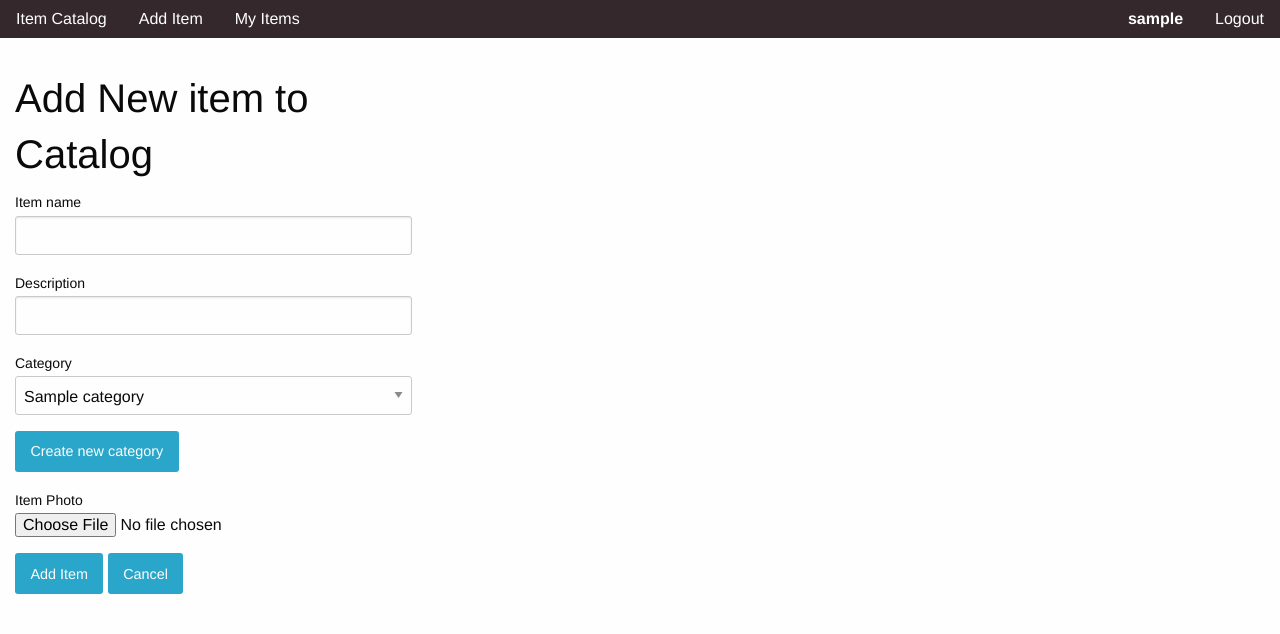
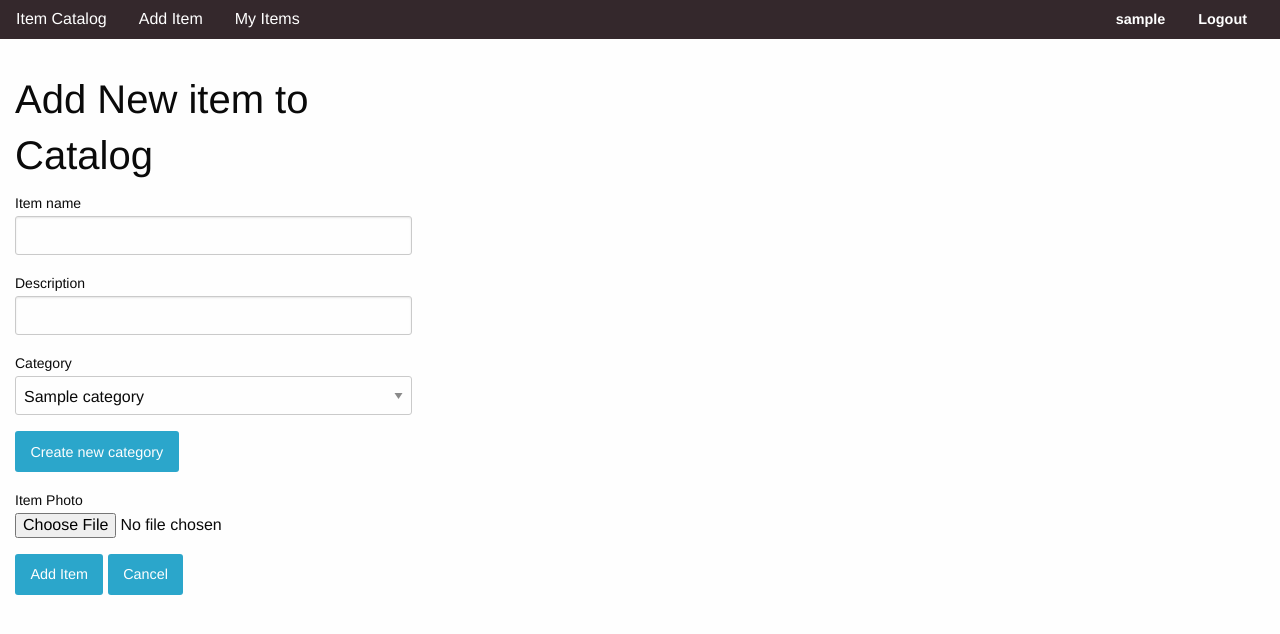
Before and after one commit to tstillwell/catalog_web_app_flask, a Flask app: template templates/additem.html in a window 1280 px wide. Shown: the top 634 px of the page. Run offline with Flask 2, Linux system fonts and the light colour scheme; the visitor is signed in with stand-in values (Sample User, id 1); the template is opened without the code that fills it: most values are stand-ins (such as "Sample title", 1, 10 or a date in 2020); parts of the project's set-up code (start-up, migrations or seed data) failed here and were passed over; some libraries are stand-ins or nearby versions.

Commit message:
Made logout button use a form with csrf protection instead of a link

```diff
--- a/main.py
+++ b/main.py
@@ -424,7 +424,7 @@ def msdisconnect():
     return redirect(logout_url)
 
 
-@app.route('/logout/')
+@app.route('/logout/', methods=['POST'])
 def logout():
     if login_session['auth_provider'] == 'google':
         return redirect(url_for('gdisconnect'))
--- a/static/css/app.css
+++ b/static/css/app.css
@@ -10,6 +10,10 @@
 
 .top-bar ul a {
 	color: #fff;
+	}
+
+.user-name {
+	font-size: 0.9rem;
 	}
 
 .items-pane {
--- a/templates/base.html
+++ b/templates/base.html
@@ -27,8 +27,11 @@
 				<li><a href="{{ url_for('Login') }}">Login</a></li>
 			{% endif %}
 			{% if session['user_id'] %}
-				<li class="menu-text"><span>{{ session['username'] }}</span></li>
-				<li><a href="{{ url_for('logout') }}">Logout</a></li>
+				<li class="menu-text"><span class="user-name">{{ session['username'] }}</span></li>
+				<form method="post" action="{{ url_for('logout') }}">
+					<input type="hidden" name="csrf_token" value="{{ csrf_token() }}"/>
+					<li><input type="submit" value="Logout" class="menu-text clear button"></input></li>
+				</form>
 			{% endif %}
 			</ul>
 		</div>
```
